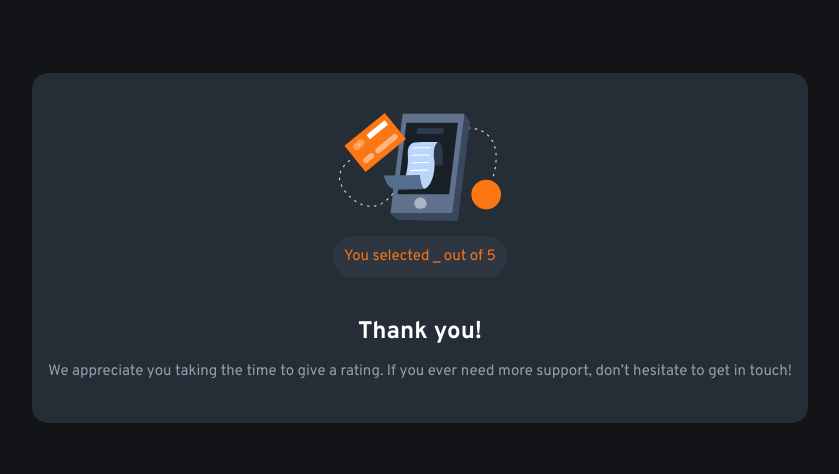
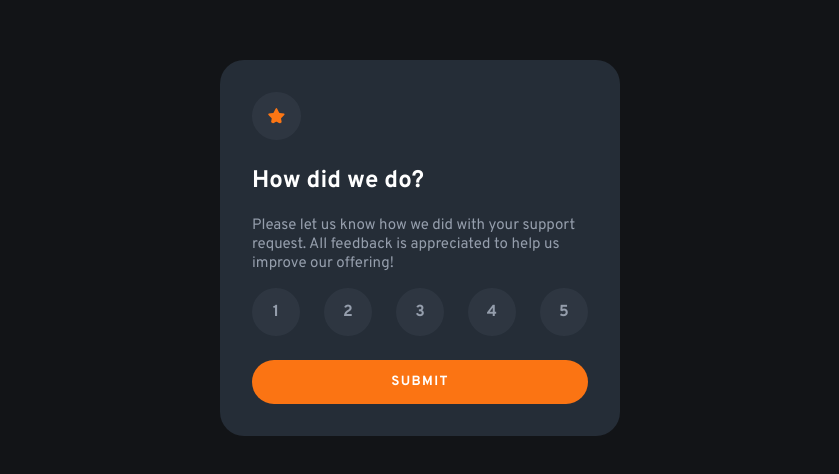
Before and after one commit to RodrJavi/interactive-rating-component, a plain HTML site: page index.html in a window 1280 px wide. Shown: the part 160-634 px from the top of the page, without its empty margins (220-1059 px from the left). Drawn offline with Linux system fonts and the light colour scheme.

Commit message:
Functioning state change

```diff
--- a/index.html
+++ b/index.html
@@ -25,7 +25,7 @@
 
 
   <div class="scorecard">
-    <form id="rating-form" style="display: none;">
+    <form id="rating-form"  style="display: block;">
       <img src="images/icon-star.svg" alt="star" class="starIcon">
       <h2>How did we do?</h2>
       <p class="feedback">
@@ -34,11 +34,6 @@
       </p>
       <div>
         <div class="scale">
-          <!-- <button class="ratings" type="button" value="1">1</button>
-          <button class="ratings" type="button" value="2">2</button>
-          <button class="ratings" type="button" value="3">3</button>
-          <button class="ratings" type="button" value="4">4</button>
-          <button class="ratings" type="button" value="5">5</button> -->
           <input type="radio" name="score" value="1" id="one">
           <label for="one" class="ratings">1</label>
           <input type="radio" name="score" value="2" id="two">
@@ -55,12 +50,15 @@
         <button type="submit" class="entry">SUBMIT</button>
       </div>
     </form>
-    <div class="thanksCard" id="thank-message">
+
+    <!-- Thank you state start -->
+
+    <div class="thanksCard" id="thank-message" style="display: none;">
       <div class="receipt">
         <img src="images/illustration-thank-you.svg" alt="Thank you phone image">
       </div>
-      <p class="confirmation">You selected _ out of 5</p>
-      <h2>Thank you!</h2>
+      <p class="confirmation" id="confirmation"></p>
+      <h2 class="ty">Thank you!</h2>
       <p class="appreciation">
         We appreciate you taking the time to give a rating. If you ever need more support,
         don’t hesitate to get in touch!
@@ -68,55 +66,20 @@
     </div>
   </div>
 
-  <!-- Rating state end -->
-
-  <!-- Thank you state start -->
-
-  <!-- You selected -->
-  <!-- Add rating here  out of 5-->
-
-  <!-- Thank you! -->
-
-  <!--  -->
-
-  <!-- Thank you state end -->
-
   <!-- <div class="attribution">
     Challenge by <a href="https://www.frontendmentor.io?ref=challenge" target="_blank">Frontend Mentor</a>.
     Coded by <a href="#">Javier Rodriguez</a>. -->
   </div>
 
   <script>
-    // function hello() {
-    //   console.log("Hello world!")
-
-    // }
-    // function changeButtonState(event) {
-    //   let x = value;
-    //   console.log(event);
-    // }
-    // const button2 = document.getElementById("button-2")
-    // button2.addEventListener("click", (event) => {
-    //   console.log(event.target.value)
-    // })
-
-    //Puts buttons into an array that has the ratings class
-    // const buttons = document.querySelectorAll(".ratings")
-    // console.log(buttons)
-
-    // let buttonState
-
-    // for (const button of buttons) {
-    //   button.addEventListener("click", (event) => {
-    //     buttonState = event.target.value;
-    //     console.log(buttonState);
-    //   })
-    // }
 
     function submitForm(event) {
       let { score } = Object.fromEntries(new FormData(event.target))
       console.log(score);
       event.preventDefault();
+      document.getElementById('confirmation').innerHTML = "You selected " + score + " out of 5";
+      document.getElementById('rating-form').style.display = "none";
+      document.getElementById('thank-message').style.display = "flex";
     }
 
     const ratingForm = document.getElementById("rating-form");
--- a/style.css
+++ b/style.css
@@ -7,20 +7,23 @@
     --dBlue: hsl(216, 12%, 8%);
 }
 
-input[type = "radio"]{
+input[type="radio"] {
     display: none;
-    }
-    input[type="radio"]:checked+label {
-      background-color: #bbb;
-      color: var(--white);
-    }
+}
+
+input[type="radio"]:checked+label {
+    background-color: #bbb;
+    color: var(--white);
+}
 
 html {
     height: 100%;
     font-family: 'Overpass', sans-serif;
+    display: flex;
+    justify-content: center;
 }
 
-body{
+body {
     height: 100%;
     background-color: var(--dBlue);
     display: flex;
@@ -44,13 +47,15 @@ body{
     padding: 1em;
 }
 
-h2, p {
+h2,
+p {
     font-family: 'Overpass', sans-serif;
 }
 
-h2{
+h2 {
     color: var(--white);
-    margin: 1em 0px 0px 0px;
+    font-weight: 700px;
+
 }
 
 p {
@@ -100,7 +105,7 @@ p {
     border-radius: 2em;
     width: 100%;
     padding: 1em 0;
-    font-weight:700;
+    font-weight: 700;
     letter-spacing: .1em;
 
 }
@@ -128,9 +133,27 @@ p {
 .receipt {
     display: flex;
     justify-content: center;
+    padding-bottom: 1em;
 }
 
 .appreciation {
     text-align: center;
     padding-bottom: .75em;
 }
+
+.ty {
+    padding-top: .75em;
+    margin: 0;
+}
+
+@media screen and (min-width: 376px) {
+    body {
+        max-width: 400px;
+    }
+
+    .scorecard {
+        margin: 0;
+        border-radius: 1.5em;
+        padding: 2em;
+    }
+}
```
